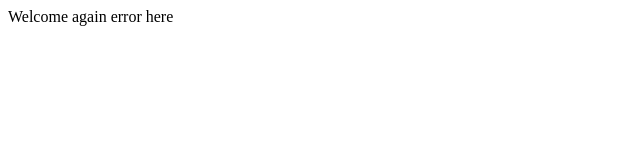
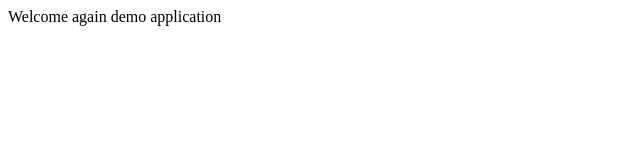
Before and after one commit to AnurekhaPalanichamyK/Project3, a plain HTML site: page index.html in a window 1280 px wide. Shown: the full height of the page, 0-640 px from the left. Drawn offline with Linux system fonts and the light colour scheme.

Commit message:
fourth commit

```diff
--- a/index.html
+++ b/index.html
@@ -2,6 +2,6 @@
 <body>
 Welcome
   again
-  error here
+  demo application
 </body>
 </html>
```
